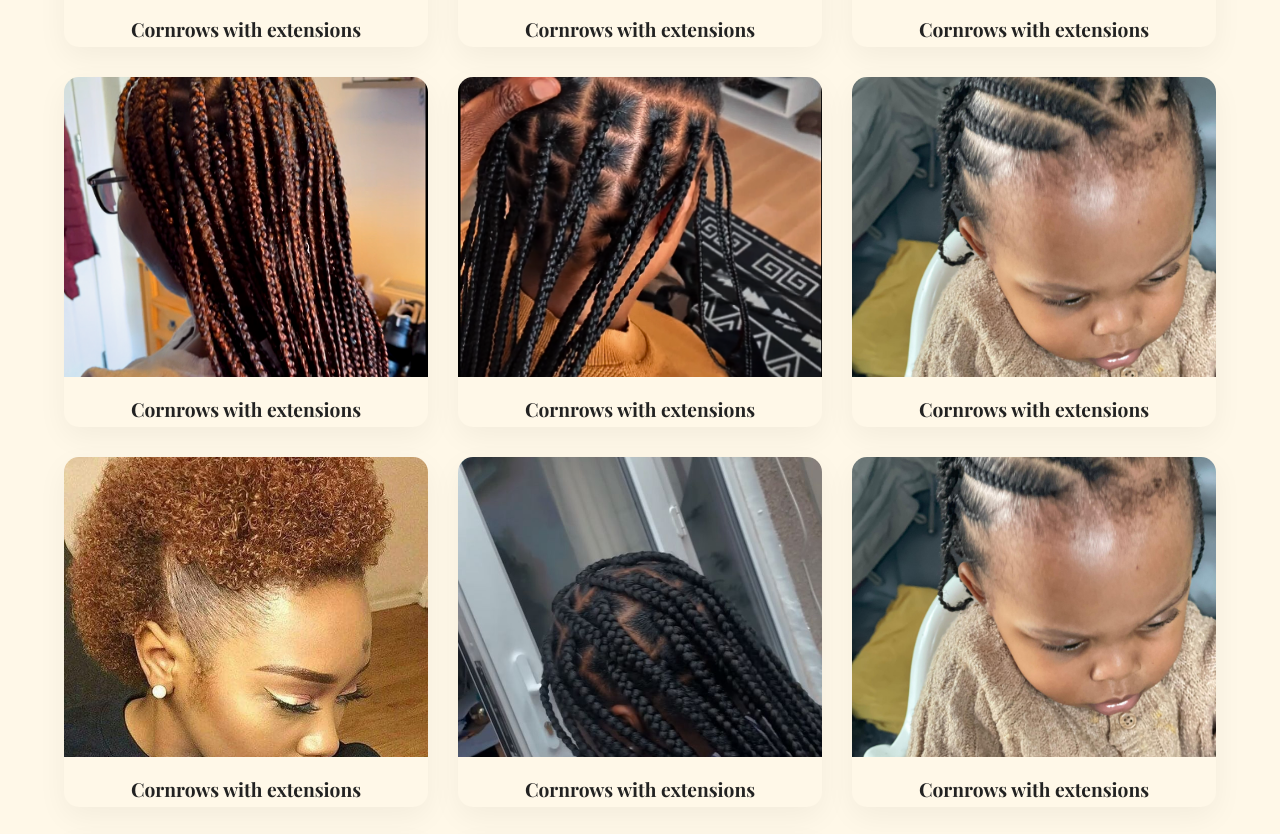
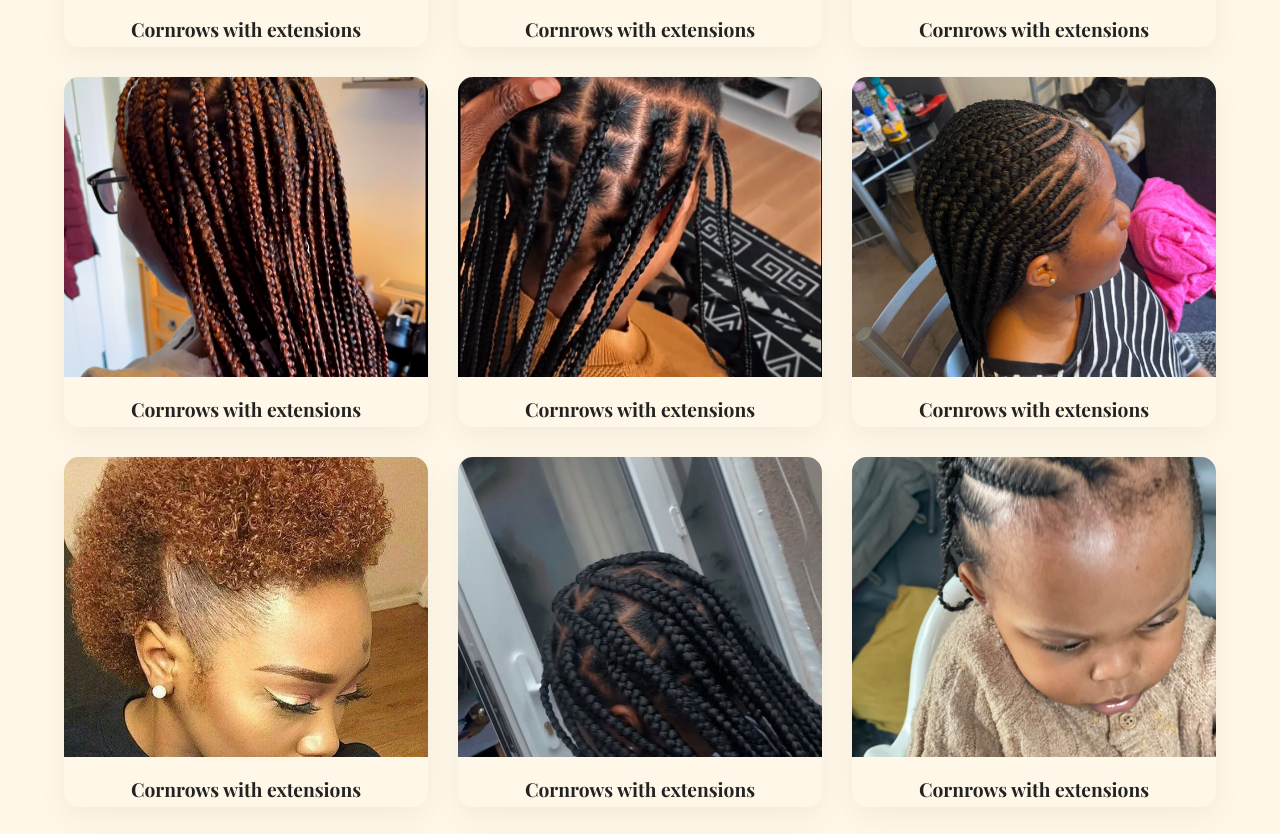
Before and after one commit to AdemiluaAdeola/salon-frontend, a plain HTML site: page portfolio.html in a window 1280 px wide. Shown: the part 1765-2599 px from the top of the page. Drawn offline with nearby package versions, Linux system fonts and the light colour scheme.

Commit message:
updated images

```diff
--- a/portfolio.html
+++ b/portfolio.html
@@ -279,7 +279,7 @@
                 <!-- Portfolio Item 6 -->
                 <div class="portfolio-item" data-category="didi">
                     <div class="portfolio-img-container">
-                        <img src="media/4d.jpg" alt="Hair Braiding" class="portfolio-img">
+                        <img src="media/e.JPG" alt="Hair Braiding" class="portfolio-img">
                     </div>
                     <div class="portfolio-details">
                         <h3 class="portfolio-title">Cornrows with extensions</h3>
```
